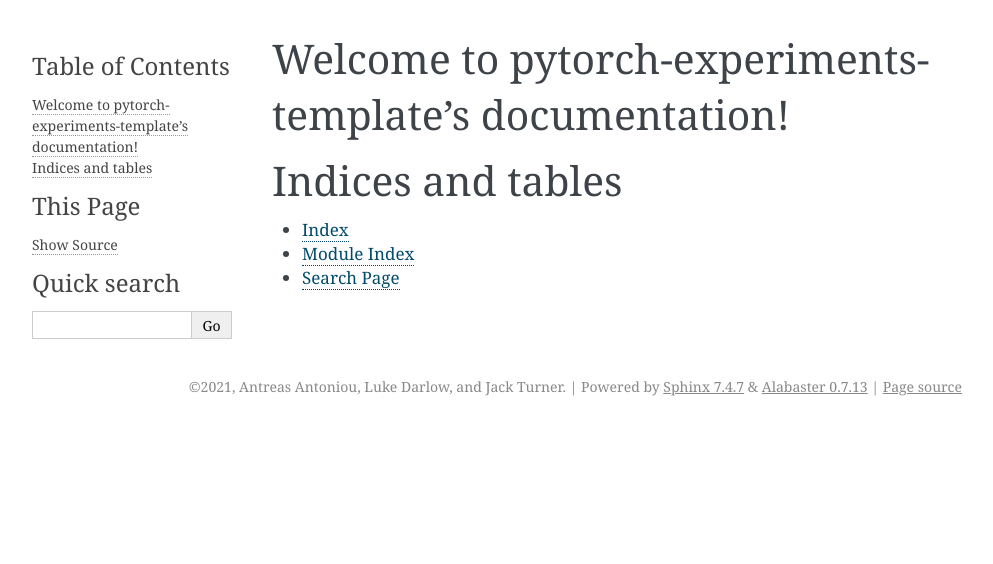
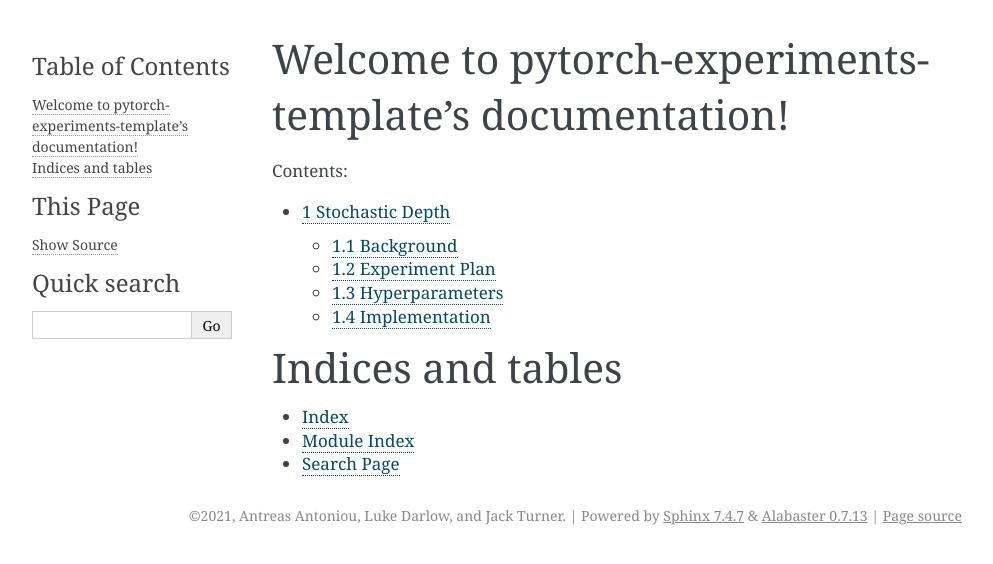
Before and after one commit to learning-luke/pytorch-experiments-template, a Sphinx documentation site: the page built from docs/source/index.rst, in a window 1280 px wide. Shown: the top 564 px of the page, without its empty margins (148-1141 px from the left). Built offline with Sphinx 7.4.7, drawn with Linux system fonts in a browser that asks for light colours; some of the changed lines change nothing that is shown.

Commit message:
basic doc structure

```diff
--- a/docs/source/index.rst
+++ b/docs/source/index.rst
@@ -10,6 +10,7 @@
    :maxdepth: 2
    :caption: Contents:
 
+   tutorials/stochastic_depth
 
 
 Indices and tables
--- /dev/null
+++ b/docs/source/tutorials/stochastic_depth.rst
@@ -0,0 +1,84 @@
+================
+Stochastic Depth
+================
+
+.. sectnum::
+
+.. contents::
+
+This is a quick tutorial illustrating how to implement stochastic depth in the `pytorch-experiments-template`.
+
+Background
+~~~~~~~~~~
+
+`Stochastic depth <https://arxiv.org/abs/1603.09382v1>`_ is a technique for training very deep networks by randomly replacing  entire residual blocks with skip connections during training (a little bit like dropout but at the block level), and then using all of the blocks at test time.
+
+Specifically, for a ResNet block, the input to the current layer :math:`f_{\ell}` is the output of the previous layer :math:`H_{\ell-1})`. We return the output of :math:`f_{\ell}` and skip-connect the output of the previous layer.
+
+In *stochastic depth*, we also add a Bernoulli variable :math:`b_{\ell}` which acts as a binary switch for the layer:
+
+.. math::
+  H_{\ell} = \text{ReLU}(b_{\ell} f_{\ell}(H_{\ell-1}) + \text{id}(H_{\ell-1})).
+
+In the paper they set the probability of the Bernoulli distribution to linearly decay from 1 to 0.5 throughout training.
+
+Experiment Plan
+~~~~~~~~~~~~~~~
+
+What we'll do in this repository is:
+
+* implement a stochastic depth block for ResNets
+* add some flags to the training file for experiment management
+* train 50, 110 layer ResNets on CIFAR10, CINIC10
+* generate code to run multiple seeds of each experiment
+* write simple plotting/table generation code
+
+Hyperparameters
+~~~~~~~~~~~~~~~
+From the paper:
+
+  The baseline ResNet is trained with SGD for 500 epochs, with a mini-batch size 128. The initial learning rate is 0.1, and is divided by a factor of 10 after epochs 250 and 375. We use a weight decay of 1e-4, momentum of 0.9, and Nesterov momentum [33] with 0 dampening, as suggested by [34]. For stochastic depth, the network structure and all optimization settings are exactly the same as the baseline. All settings were chosen to match the setup of He et al. [8].
+
+Implementation
+~~~~~~~~~~~~~~
+
+**1. Implementing a stochastic depth block.**
+
+Since we're modifying the ResNet blocks, I think the best way to do this is to subclass them.
+
+As a reminder, the Bottleneck block looks like this:
+
+.. code-block:: python
+
+  class Bottleneck(nn.Module):
+      expansion = 4
+
+      def __init__(self, in_planes, planes, stride=1):
+          super(Bottleneck, self).__init__()
+          self.conv1 = nn.Conv2d(in_planes, planes, kernel_size=1, bias=False)
+          self.bn1 = nn.BatchNorm2d(planes)
+          self.conv2 = nn.Conv2d(planes, planes, kernel_size=3, stride=stride, padding=1, bias=False)
+          self.bn2 = nn.BatchNorm2d(planes)
+          self.conv3 = nn.Conv2d(planes, self.expansion * planes, kernel_size=1, bias=False)
+          self.bn3 = nn.BatchNorm2d(self.expansion * planes)
+
+          self.shortcut = nn.Sequential()
+          if stride != 1 or in_planes != self.expansion * planes:
+              self.shortcut = nn.Sequential(
+                  nn.Conv2d(
+                      in_planes,
+                      self.expansion * planes,
+                      kernel_size=1,
+                      stride=stride,
+                      bias=False,
+                  ),
+                  nn.BatchNorm2d(self.expansion * planes),
+              )
+
+      def forward(self, x):
+          out = F.relu(self.bn1(self.conv1(x)))
+          out = F.relu(self.bn2(self.conv2(out)))
+          out = self.bn3(self.conv3(out))
+          out += self.shortcut(x)
+          out = F.relu(out)
+          return out
```
